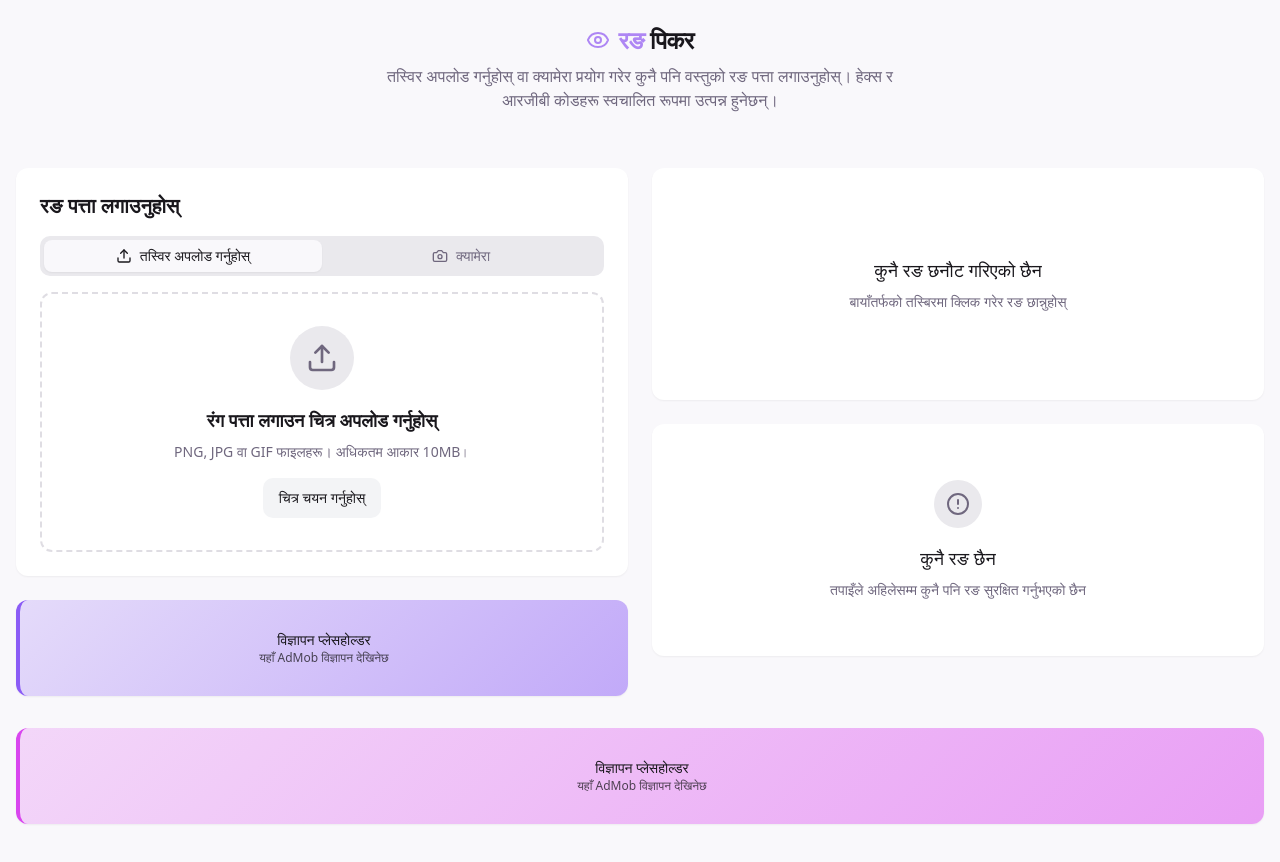
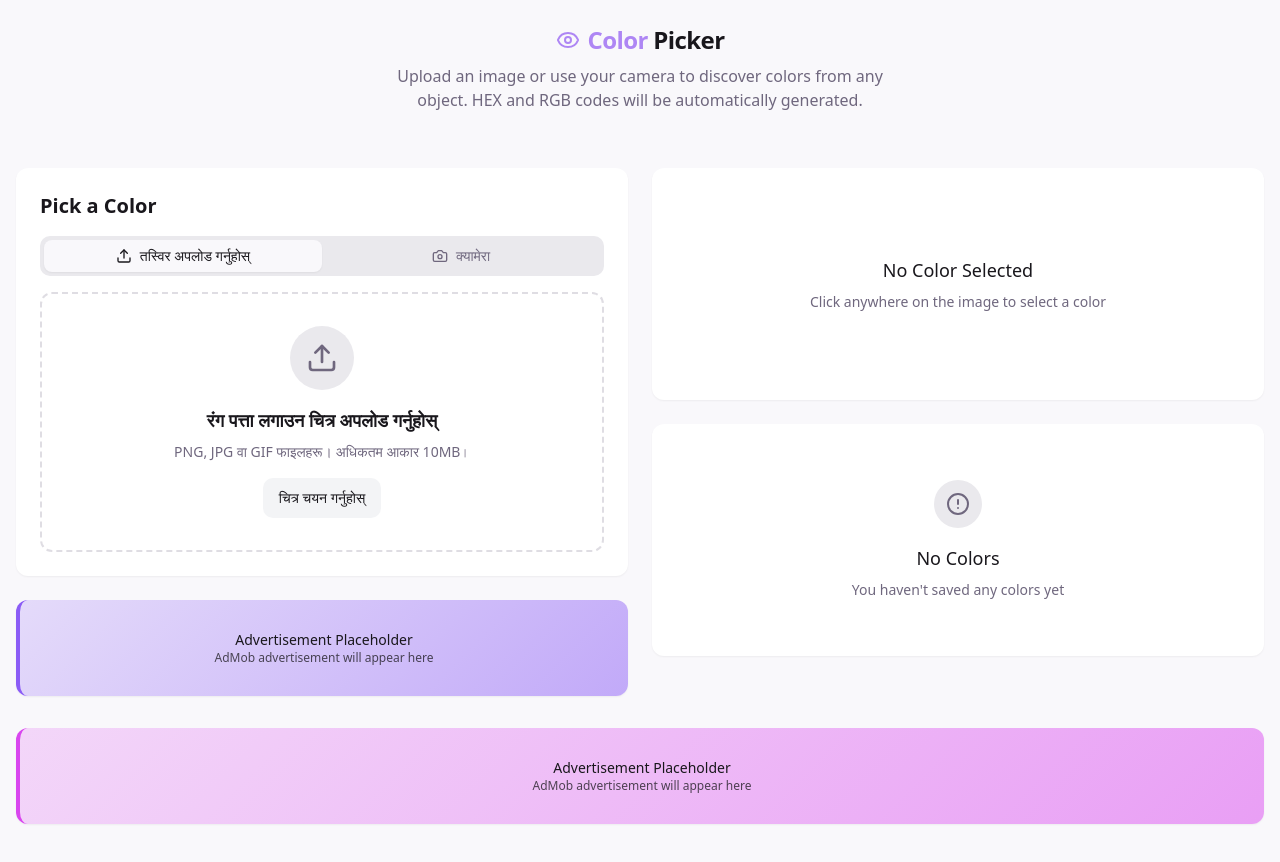
Before and after one commit to dinojflutter/color-lens-explorer, a React (Vite) app: page / in a window 1280 px wide. Shown: the top 862 px of the page. Built offline with nearby package versions, Linux system fonts and the light colour scheme.

Commit message:
Refactor: Use English in UI
Update the UI to display text in English instead of Nepali.

```diff
--- a/src/components/AdPlaceholder.tsx
+++ b/src/components/AdPlaceholder.tsx
@@ -29,9 +29,9 @@ export default function AdPlaceholder({ type = 'banner' }: AdPlaceholderProps) {
       }`}
     >
       <div className="text-center">
-        <p className="text-sm font-medium">विज्ञापन प्लेसहोल्डर</p>
+        <p className="text-sm font-medium">Advertisement Placeholder</p>
         <p className="text-xs opacity-75">
-          यहाँ AdMob विज्ञापन देखिनेछ
+          AdMob advertisement will appear here
         </p>
       </div>
     </div>
--- a/src/components/ColorDetail.tsx
+++ b/src/components/ColorDetail.tsx
@@ -20,14 +20,14 @@ export default function ColorDetail({ color }: ColorDetailProps) {
   const handleCopyHex = () => {
     navigator.clipboard.writeText(color.hex);
     setCopied('hex');
-    toast({ description: 'HEX कोड कपी गरियो!' });
+    toast({ description: 'HEX code copied!' });
     setTimeout(() => setCopied(null), 2000);
   };
 
   const handleCopyRgb = () => {
     navigator.clipboard.writeText(color.rgb);
     setCopied('rgb');
-    toast({ description: 'RGB कोड कपी गरियो!' });
+    toast({ description: 'RGB code copied!' });
     setTimeout(() => setCopied(null), 2000);
   };
 
@@ -51,7 +51,7 @@ export default function ColorDetail({ color }: ColorDetailProps) {
           style={{ color: textColor }}
         >
           <h2 className="text-3xl font-bold drop-shadow-sm">
-            {color.name || 'रङ्ग छनोट'}
+            {color.name || 'Selected Color'}
           </h2>
         </div>
       </div>
@@ -98,7 +98,7 @@ export default function ColorDetail({ color }: ColorDetailProps) {
           className="w-full flex items-center justify-center gap-2 bg-primary hover:bg-primary/90"
         >
           <Heart className="h-4 w-4" />
-          रङ्ग सुरक्षित गर्नुहोस्
+          Save Color
         </Button>
       </div>
     </motion.div>
--- a/src/components/Header.tsx
+++ b/src/components/Header.tsx
@@ -13,12 +13,12 @@ export default function Header() {
       <div className="flex items-center gap-2 mb-2">
         <EyeIcon className="h-6 w-6 text-primary" />
         <h1 className="text-2xl font-bold tracking-tight">
-          <span className="text-primary">रङ</span> पिकर
+          <span className="text-primary">Color</span> Picker
         </h1>
       </div>
       <p className="text-muted-foreground max-w-lg">
-        तस्विर अपलोड गर्नुहोस् वा क्यामेरा प्रयोग गरेर कुनै पनि वस्तुको रङ पत्ता लगाउनुहोस्।
-        हेक्स र आरजीबी कोडहरू स्वचालित रूपमा उत्पन्न हुनेछन्।
+        Upload an image or use your camera to discover colors from any object.
+        HEX and RGB codes will be automatically generated.
       </p>
     </motion.header>
   );
--- a/src/components/SavedColors.tsx
+++ b/src/components/SavedColors.tsx
@@ -5,7 +5,7 @@ import { Trash2, AlertCircle } from 'lucide-react';
 import { useColor } from '@/context/ColorContext';
 import ColorSwatch from './ColorSwatch';
 import { Button } from '@/components/ui/button';
-import { AlertDialog, AlertDialogAction, AlertDialogCancel, AlertDialogContent, AlertDialogDescription, AlertDialogFooter, AlertDialogHeader, AlertDialogTitle, AlertDialogTrigger } from '@/components/ui/alert-dialog';
+import { AlertDialog, AlertDialogAction, AlertDialogCancel, AlertDialogContent, AlertDialogDescription, AlertDialogHeader, AlertDialogTitle, AlertDialogTrigger } from '@/components/ui/alert-dialog';
 import { ScrollArea } from '@/components/ui/scroll-area';
 
 export default function SavedColors() {
@@ -18,9 +18,9 @@ export default function SavedColors() {
         <div className="inline-flex h-12 w-12 items-center justify-center rounded-full bg-muted mb-4">
           <AlertCircle className="h-6 w-6 text-muted-foreground" />
         </div>
-        <h3 className="text-lg font-medium">कुनै रङ छैन</h3>
+        <h3 className="text-lg font-medium">No Colors</h3>
         <p className="text-sm text-muted-foreground mt-2">
-          तपाइँले अहिलेसम्म कुनै पनि रङ सुरक्षित गर्नुभएको छैन
+          You haven't saved any colors yet
         </p>
       </div>
     );
@@ -29,28 +29,28 @@ export default function SavedColors() {
   return (
     <div className="space-y-4">
       <div className="flex justify-between items-center">
-        <h2 className="text-xl font-semibold">सुरक्षित रङ्गहरू</h2>
+        <h2 className="text-xl font-semibold">Saved Colors</h2>
         <AlertDialog open={isDialogOpen} onOpenChange={setIsDialogOpen}>
           <AlertDialogTrigger asChild>
             <Button variant="destructive" size="sm">
               <Trash2 className="h-4 w-4 mr-2" />
-              सबै मेटाउनुहोस्
+              Clear All
             </Button>
           </AlertDialogTrigger>
           <AlertDialogContent>
             <AlertDialogHeader>
-              <AlertDialogTitle>सबै रङ्गहरू मेटाउने हो?</AlertDialogTitle>
+              <AlertDialogTitle>Clear all colors?</AlertDialogTitle>
               <AlertDialogDescription>
-                यो कार्य अपरिवर्तनीय छ। यसले तपाइँका सबै सुरक्षित रङ्गहरू मेटाउनेछ।
+                This action cannot be undone. This will permanently delete all your saved colors.
               </AlertDialogDescription>
             </AlertDialogHeader>
             <AlertDialogFooter>
-              <AlertDialogCancel>रद्द गर्नुहोस्</AlertDialogCancel>
+              <AlertDialogCancel>Cancel</AlertDialogCancel>
               <AlertDialogAction onClick={() => {
                 clearSavedColors();
                 setIsDialogOpen(false);
               }}>
-                मेटाउनुहोस्
+                Delete All
               </AlertDialogAction>
             </AlertDialogFooter>
           </AlertDialogContent>
--- a/src/pages/Index.tsx
+++ b/src/pages/Index.tsx
@@ -25,7 +25,7 @@ const Index = () => {
             className="space-y-6"
           >
             <div className="bg-card rounded-xl p-6 shadow-sm">
-              <h2 className="text-xl font-semibold mb-4">रङ पत्ता लगाउनुहोस्</h2>
+              <h2 className="text-xl font-semibold mb-4">Pick a Color</h2>
               <ImagePicker />
             </div>
 
@@ -43,9 +43,9 @@ const Index = () => {
                 <ColorDetail color={currentColor} />
               ) : (
                 <div className="py-16 text-center">
-                  <h3 className="text-lg font-medium mb-2">कुनै रङ छनौट गरिएको छैन</h3>
+                  <h3 className="text-lg font-medium mb-2">No Color Selected</h3>
                   <p className="text-sm text-muted-foreground">
-                    बायाँतर्फको तस्बिरमा क्लिक गरेर रङ छान्नुहोस्
+                    Click anywhere on the image to select a color
                   </p>
                 </div>
               )}
```
